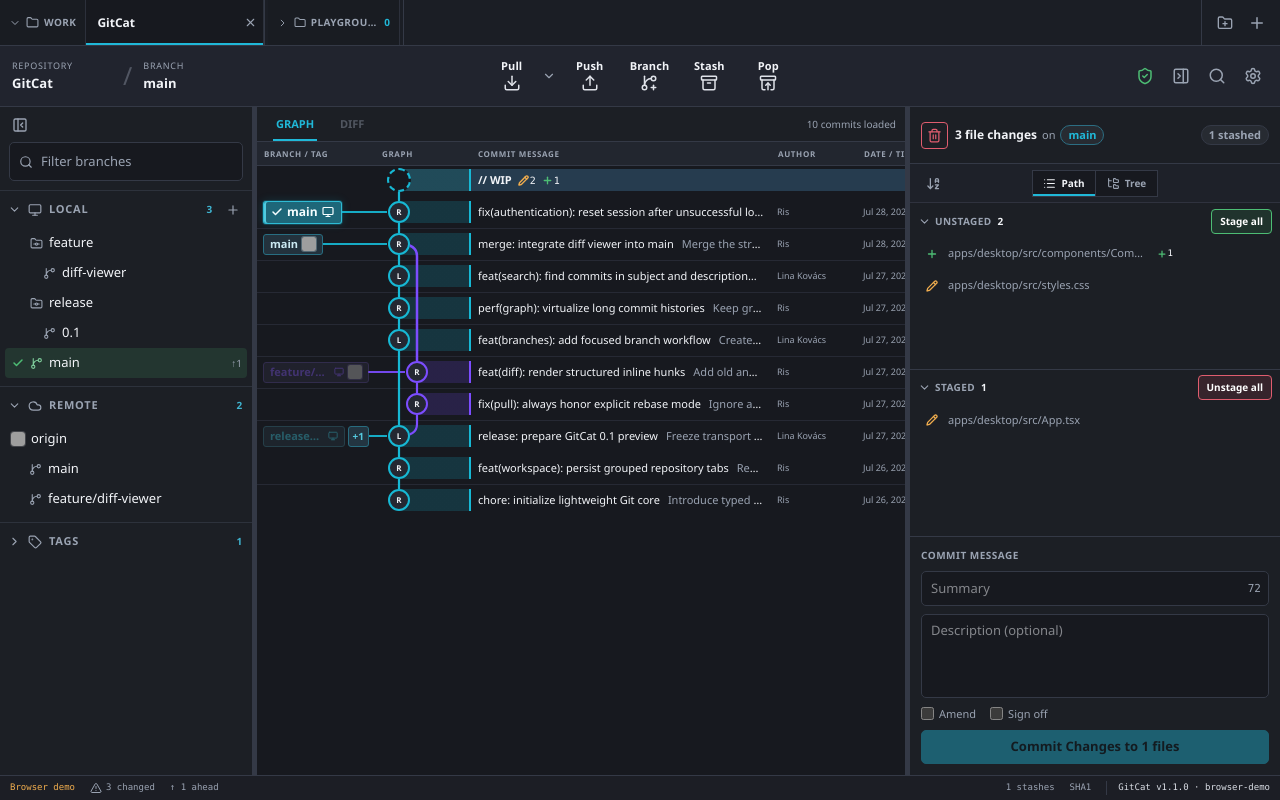
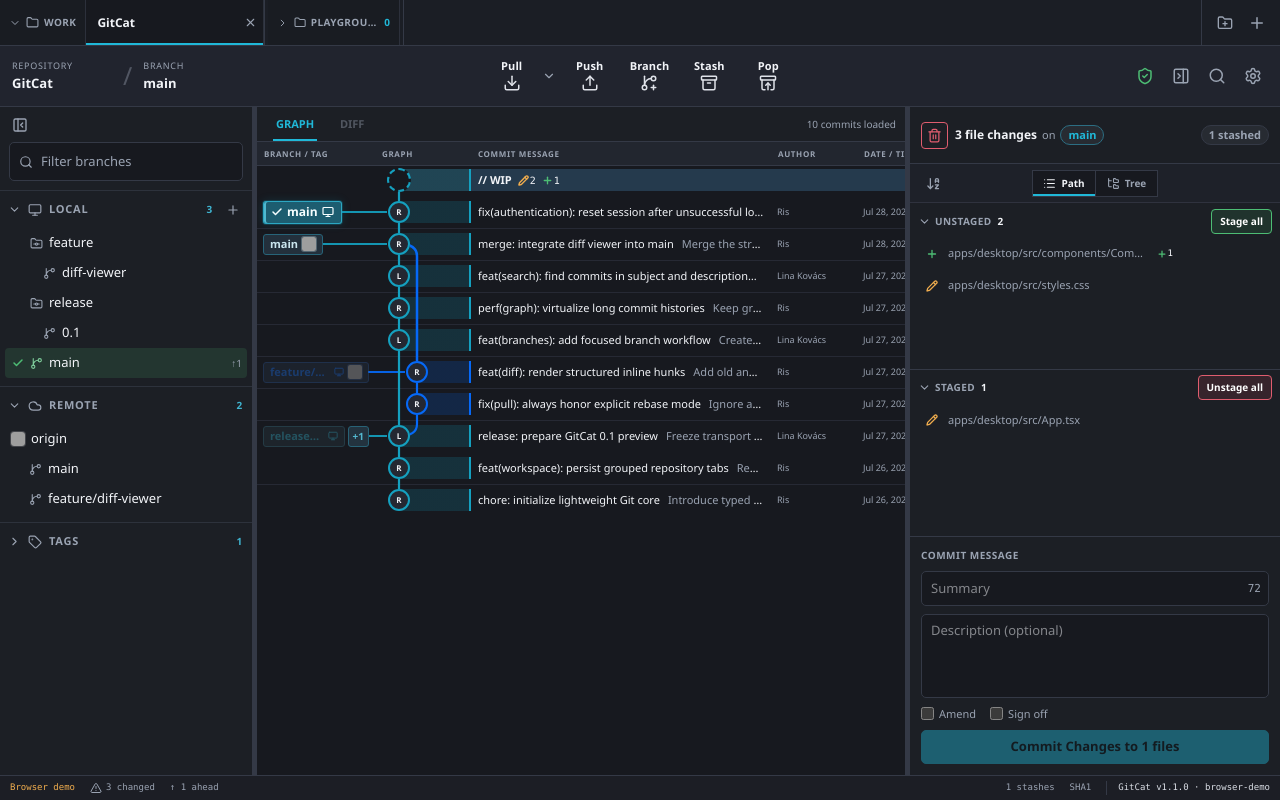
Before and after one commit to RisDN/gitcat, a React (Vite) app in the folder apps/desktop/: page / in a window 1280 px wide. Built offline with nearby package versions, Linux system fonts and the light colour scheme; grey boxes are pictures that could not be loaded.

Commit message:
feat: use GitLens lane palette as default graph colors

```diff
--- a/apps/desktop/src/App.tsx
+++ b/apps/desktop/src/App.tsx
@@ -2,7 +2,7 @@
 import { startTransition, useCallback, useEffect, useMemo, useRef, useState, } from "react";
 
 import { CommitDetails, CommitDetailsSkeleton } from "./components/commit-details";
-import { CommitGraph, getCommitGraphWidth, getCommitLaneColorVariable, getCommitLaneX, getCommitRowBranchOrigin, getWipLane, type CommitContextMenuRequest, } from "./components/CommitGraph";
+import { CommitGraph, getCommitGraphWidth, getCommitLaneX, getCommitRowBranchOrigin, getWipLane, getWipLaneColorVariable, type CommitContextMenuRequest, } from "./components/CommitGraph";
 import { ConflictResolverDialog } from "./components/conflict";
 import { ContextMenu, type ContextAction } from "./components/ContextMenu";
 import { DiffViewer, isWholeFileMode, type DiffViewMode } from "./components/diff";
@@ -112,7 +112,7 @@
         danger: "#e05d6f",
         diff_addition: "#244d33",
         diff_deletion: "#562e32",
-        graph_palette: ["#17b8d4", "#7c4dff", "#c42df0", "#ff9f43", "#4dbd74", "#ef5b8c"],
+        graph_palette: ["#15a0bf", "#0669f7", "#8e00c2", "#c517b6", "#d90171", "#cd0101", "#f25d2e", "#f2ca33", "#7bd938", "#2ece9d"],
     },
 };
 
@@ -431,7 +431,7 @@
         "--gc-diff-delete": theme.diff_deletion,
     };
     for (const [name, value] of Object.entries(variables)) root.style.setProperty(name, value);
-    for (let index = 0; index < 8; index += 1) {
+    for (let index = 0; index < 10; index += 1) {
         root.style.setProperty(`--gc-lane-${index}`, theme.graph_palette[index % theme.graph_palette.length]);
     }
 }
@@ -2432,7 +2432,7 @@
         "--gc-branch-origin": `${wipLaneX}px`,
         "--gc-branch-interactive-origin": `${wipLaneX + 11}px`,
         "--gc-branch-row-origin": `${getCommitRowBranchOrigin(wipLane)}px`,
-        "--gc-row-branch-color": getCommitLaneColorVariable(wipLane),
+        "--gc-row-branch-color": getWipLaneColorVariable(),
         "--gc-wip-lane-x": `${wipLaneX}px`,
     } as React.CSSProperties;
     const activeCommitDraft = activeTabId
--- a/apps/desktop/src/components/CommitGraph.tsx
+++ b/apps/desktop/src/components/CommitGraph.tsx
@@ -16,7 +16,8 @@
 const GRAPH_PADDING = 24;
 const REF_COLUMN_WIDTH = 118;
 const MIN_GRAPH_WIDTH = 96;
-const LANE_COLOR_COUNT = 8;
+const LANE_COLOR_COUNT = 10;
+const FIRST_COLOR_SLOT = 0;
 const EDGE_CORNER = 12;
 const AVATAR_RADIUS = 11;
 const WIP_NODE_RADIUS = 12;
@@ -60,12 +61,13 @@
 interface GraphPath {
   key: string;
   data: string;
-  lane: number;
+  color: number;
   merge: boolean;
 }
 
 interface GraphGeometry {
   paths: GraphPath[];
+  colors: Map<string, number>;
   width: number;
   height: number;
 }
@@ -82,6 +84,7 @@
 
 interface CommitRowProps {
   commit: CommitSummary;
+  color: number;
   id: string;
   index: number;
   selected: boolean;
@@ -111,16 +114,49 @@
   return REF_COLUMN_WIDTH + laneX(lane) - AVATAR_RADIUS;
 }
 
-export function getCommitLaneColorVariable(lane: number): string {
-  return `var(--gc-lane-${lane % LANE_COLOR_COUNT})`;
+export function getWipLaneColorVariable(): string {
+  return `var(--gc-lane-${FIRST_COLOR_SLOT})`;
+}
+
+function colorVariable(slot: number): string {
+  return `var(--gc-lane-${slot % LANE_COLOR_COUNT})`;
+}
+
+function colorClass(base: string, slot: number): string {
+  return `${base} ${base}--lane-${slot % LANE_COLOR_COUNT}`;
+}
+
+function buildBranchColors(commits: readonly CommitSummary[]): Map<string, number> {
+  const colors = new Map<string, number>();
+  let nextSlot = FIRST_COLOR_SLOT;
+
+  for (const commit of commits) {
+    let color = colors.get(commit.oid);
+    if (color === undefined) {
+      color = nextSlot;
+      nextSlot += 1;
+      colors.set(commit.oid, color);
+    }
+
+    if (commit.stash) continue;
+
+    for (let index = 0; index < commit.graph.edges.length; index += 1) {
+      const parentOid = commit.graph.edges[index].parent_oid;
+      if (colors.has(parentOid)) continue;
+      if (index === 0) {
+        colors.set(parentOid, color);
+        continue;
+      }
+      colors.set(parentOid, nextSlot);
+      nextSlot += 1;
+    }
+  }
+
+  return colors;
 }
 
 function rowY(index: number): number {
   return index * ROW_STRIDE + ROW_HEIGHT / 2;
-}
-
-function laneClass(base: string, lane: number): string {
-  return `${base} ${base}--lane-${lane % LANE_COLOR_COUNT}`;
 }
 
 function isBranchDecoration(decoration: RefLabel): boolean {
@@ -220,6 +256,7 @@
 
 function buildGraphGeometry(commits: readonly CommitSummary[]): GraphGeometry {
   const commitIndex = new Map<string, number>();
+  const colors = buildBranchColors(commits);
 
   for (let index = 0; index < commits.length; index += 1) {
     const commit = commits[index];
@@ -240,11 +277,15 @@
       const endX = laneX(edge.to_lane);
       const endY = Math.min(rowY(targetIndex), commits.length * ROW_STRIDE - ROW_GAP);
       const data = buildEdgePath(startX, startY, endX, endY, parentVisible);
+      const commitColor = colors.get(commit.oid) ?? FIRST_COLOR_SLOT;
+      const color = edgeIndex === 0 || commit.stash
+        ? commitColor
+        : colors.get(edge.parent_oid) ?? commitColor;
 
       paths.push({
         key: `${commit.oid}:${edge.parent_oid}:${edgeIndex}`,
         data,
-        lane: Math.max(edge.from_lane, edge.to_lane),
+        color,
         merge: edge.merge,
       });
     }
@@ -252,6 +293,7 @@
 
   return {
     paths,
+    colors,
     width: getCommitGraphWidth(commits),
     height: commits.length * ROW_STRIDE - ROW_GAP,
   };
@@ -512,6 +554,7 @@
 
 const CommitRow = memo(function CommitRow({
   commit,
+  color,
   id,
   index,
   selected,
@@ -571,7 +614,7 @@
   const branchInteractiveOrigin = branchOrigin + AVATAR_RADIUS;
   const rowStyle = {
     "--gc-branch-row-origin": `${REF_COLUMN_WIDTH + branchHoverOrigin}px`,
-    "--gc-row-branch-color": getCommitLaneColorVariable(commit.graph.lane),
+    "--gc-row-branch-color": colorVariable(color),
   } as CSSProperties;
   const graphSlotStyle = {
     width: graphWidth,
@@ -607,7 +650,7 @@
       </span>
       <span
         aria-label="Graph"
-        className={laneClass("gc-commit-row__graph-slot", commit.graph.lane)}
+        className={colorClass("gc-commit-row__graph-slot", color)}
         role="cell"
         style={graphSlotStyle}
       >
@@ -812,7 +855,7 @@
         <g mask={`url(#${nodeMaskId})`}>
           {wipPath ? (
             <path
-              className={laneClass("gc-commit-graph__edge", wipPath.lane)}
+              className={colorClass("gc-commit-graph__edge", FIRST_COLOR_SLOT)}
               d={wipPath.data}
               fill="none"
               vectorEffect="non-scaling-stroke"
@@ -820,7 +863,7 @@
           ) : null}
           {geometry.paths.map((path) => (
             <path
-              className={`${laneClass("gc-commit-graph__edge", path.lane)}${path.merge ? " gc-commit-graph__edge--merge" : ""}`}
+              className={`${colorClass("gc-commit-graph__edge", path.color)}${path.merge ? " gc-commit-graph__edge--merge" : ""}`}
               d={path.data}
               fill="none"
               key={path.key}
@@ -832,6 +875,7 @@
       <div className="gc-commit-graph__rows">
         {commits.map((commit, index) => (
           <CommitRow
+            color={geometry.colors.get(commit.oid) ?? FIRST_COLOR_SLOT}
             commit={commit}
             detachedHeadOid={detachedHeadOid}
             formatTimestamp={formatTimestamp}
--- a/apps/desktop/src/components/settings/ThemeEditor.tsx
+++ b/apps/desktop/src/components/settings/ThemeEditor.tsx
@@ -47,7 +47,7 @@
         ))}
       </div>
       <SectionHeading>Graph lanes</SectionHeading>
-      <div className="flex gap-1.75">
+      <div className="flex flex-wrap gap-1.75">
         {theme.graph_palette.map((color, index) => (
           <input
             aria-label={`Graph lane ${index + 1}`}
--- a/apps/desktop/src/lib/demo.ts
+++ b/apps/desktop/src/lib/demo.ts
@@ -339,7 +339,7 @@
       danger: "#e05d6f",
       diff_addition: "#244d33",
       diff_deletion: "#562e32",
-      graph_palette: ["#17b8d4", "#7c4dff", "#c42df0", "#ff9f43", "#4dbd74", "#ef5b8c"],
+      graph_palette: ["#15a0bf", "#0669f7", "#8e00c2", "#c517b6", "#d90171", "#cd0101", "#f25d2e", "#f2ca33", "#7bd938", "#2ece9d"],
     },
   },
   workspace: {
--- a/apps/desktop/src/styles.css
+++ b/apps/desktop/src/styles.css
@@ -31,14 +31,16 @@
   --gc-syntax-attribute: #d19a66;
   --gc-syntax-regexp: #7ec9a8;
   --gc-syntax-constant: #d19a66;
-  --gc-lane-0: #22c3e6;
-  --gc-lane-1: #9a63ff;
-  --gc-lane-2: #f09b45;
-  --gc-lane-3: #47c888;
-  --gc-lane-4: #ee5b99;
-  --gc-lane-5: #e0ce48;
-  --gc-lane-6: #4b8cff;
-  --gc-lane-7: #bd71db;
+  --gc-lane-0: #15a0bf;
+  --gc-lane-1: #0669f7;
+  --gc-lane-2: #8e00c2;
+  --gc-lane-3: #c517b6;
+  --gc-lane-4: #d90171;
+  --gc-lane-5: #cd0101;
+  --gc-lane-6: #f25d2e;
+  --gc-lane-7: #f2ca33;
+  --gc-lane-8: #7bd938;
+  --gc-lane-9: #2ece9d;
   --gc-row-gap: 4px;
 }
 
@@ -67,6 +69,8 @@
   --color-lane-5: var(--gc-lane-5);
   --color-lane-6: var(--gc-lane-6);
   --color-lane-7: var(--gc-lane-7);
+  --color-lane-8: var(--gc-lane-8);
+  --color-lane-9: var(--gc-lane-9);
 
   --color-sunken: color-mix(in srgb, var(--gc-surface) 96%, black);
   --color-menu: color-mix(in srgb, var(--gc-panel) 97%, black);
@@ -225,6 +229,8 @@
 .gc-commit-graph__edge--lane-5 { stroke: var(--gc-lane-5); }
 .gc-commit-graph__edge--lane-6 { stroke: var(--gc-lane-6); }
 .gc-commit-graph__edge--lane-7 { stroke: var(--gc-lane-7); }
+.gc-commit-graph__edge--lane-8 { stroke: var(--gc-lane-8); }
+.gc-commit-graph__edge--lane-9 { stroke: var(--gc-lane-9); }
 
 .gc-commit-graph__rows {
   @apply relative z-[2] grid;
@@ -347,6 +353,8 @@
 .gc-commit-row__graph-slot--lane-5 { --gc-graph-slot-color: var(--gc-lane-5); }
 .gc-commit-row__graph-slot--lane-6 { --gc-graph-slot-color: var(--gc-lane-6); }
 .gc-commit-row__graph-slot--lane-7 { --gc-graph-slot-color: var(--gc-lane-7); }
+.gc-commit-row__graph-slot--lane-8 { --gc-graph-slot-color: var(--gc-lane-8); }
+.gc-commit-row__graph-slot--lane-9 { --gc-graph-slot-color: var(--gc-lane-9); }
 
 .gc-wip-row__rail i {
   @apply absolute top-1/2 z-[3] h-6 w-6 -translate-x-1/2 -translate-y-1/2 rounded-full border-2 border-dashed bg-background;
```
Also changed, not shown: 1 other file (tests, documents, lock files or other folders).
